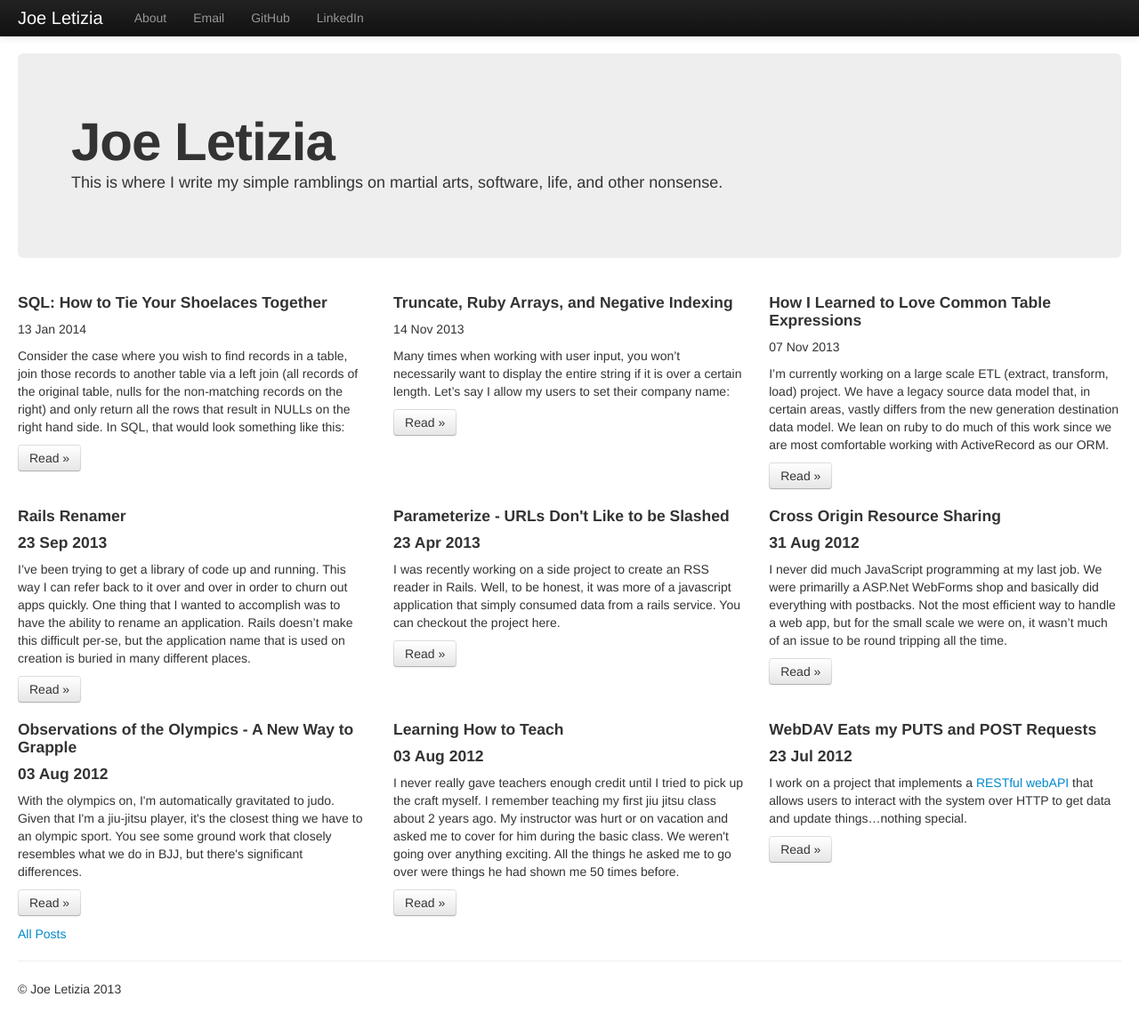
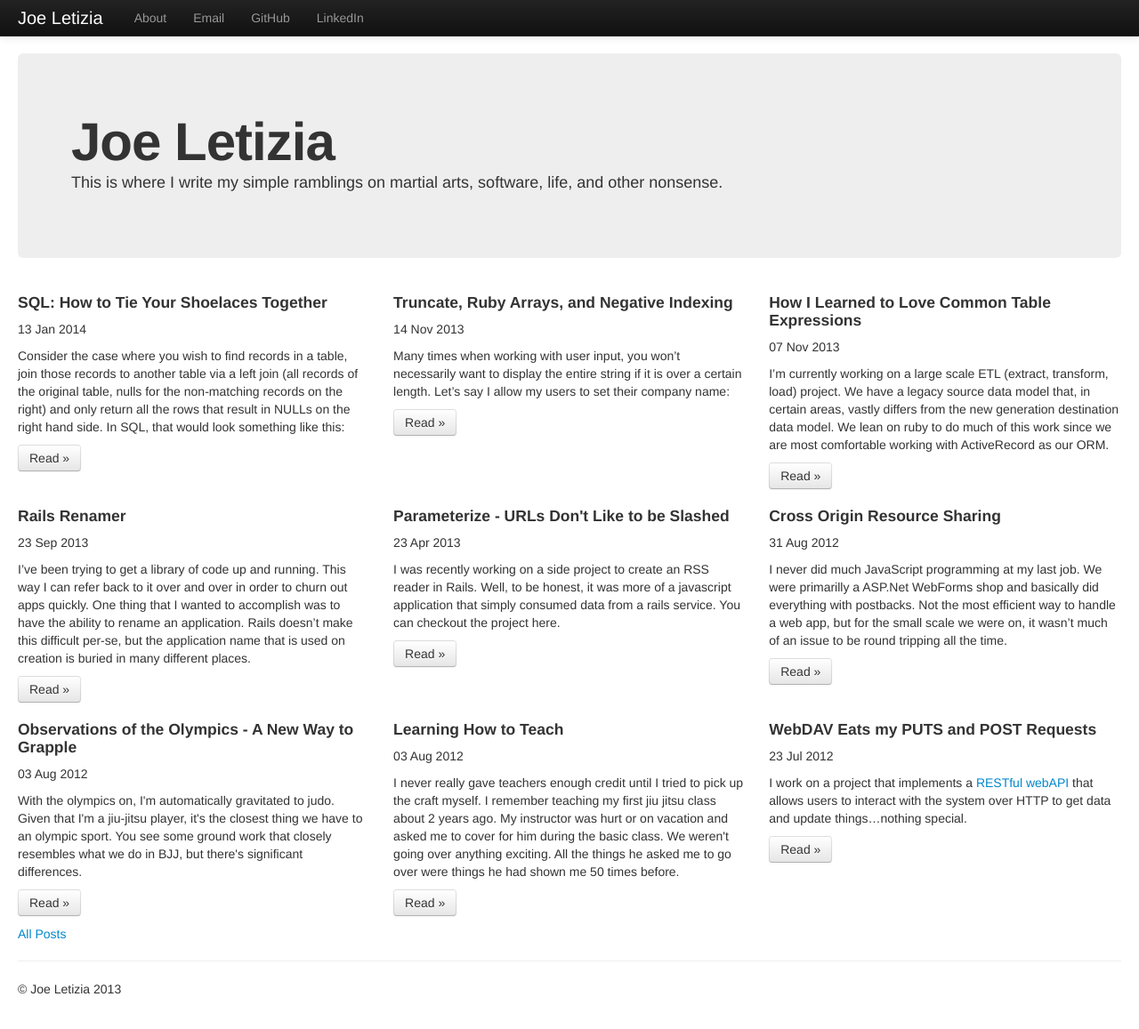
Before and after one commit to joeletizia/joeletizia.github.io, a Jekyll site: the page built from index.html, in a window 1280 px wide and 1172 px high. Shown: the top 1157 px of the window at 89% size. Built offline with Jekyll 4.4.1, drawn with Linux system fonts in a browser that asks for light colours; Markdown is read by kramdown in place of the engine named in the settings.

Commit message:
Changed dates to p tags

```diff
--- a/index.html
+++ b/index.html
@@ -22,7 +22,7 @@ title: Joe Letizia
     {% for post in site.posts limit: 3 offset: 3 %}
     <div class="span4">
       <h4>{{ post.title }}</h4>
-      <h4>{{ post.date | date_to_string }}</h4>
+      <p>{{ post.date | date_to_string }}</p>
       <p>{{ post.excerpt }}</p>
       <p><a class="btn" href="{{ post.url }}">Read »</a></p>
     </div><!--/span-->
@@ -32,7 +32,7 @@ title: Joe Letizia
     {% for post in site.posts limit: 3 offset: 6 %}
     <div class="span4">
       <h4>{{ post.title }}</h4>
-      <h4>{{ post.date | date_to_string }}</h4>
+      <p>{{ post.date | date_to_string }}</p>
       <p>{{ post.excerpt }}</p>
       <p><a class="btn" href="{{ post.url }}">Read »</a></p>
     </div><!--/span-->
```
